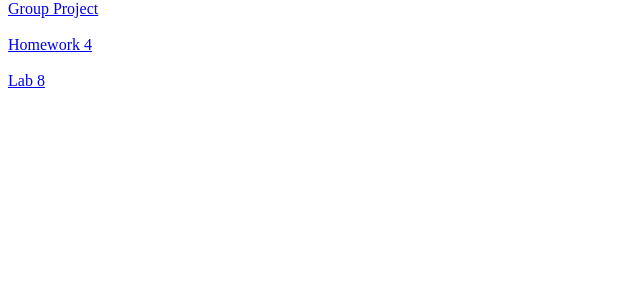
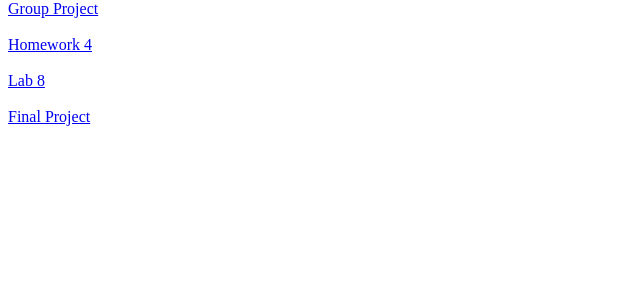
Before and after one commit to AndrewGutierrez/CST_336, a PHP site: page / in a window 1280 px wide. Shown: the part 332-632 px from the top of the page, without its empty margins (0-640 px from the left). Run offline with PHP 8.4, Linux system fonts and the light colour scheme.

Commit message:
added index for final project

```diff
--- a/index.php
+++ b/index.php
@@ -24,5 +24,7 @@
         <a href="assignment4/index.html">Homework 4</a>
         <br></br>
         <a href="lab8/index.html">Lab 8</a>
+        <br></br>
+        <a href="FinalProject/login.php">Final Project</a>
     </body>
 </html>
```
